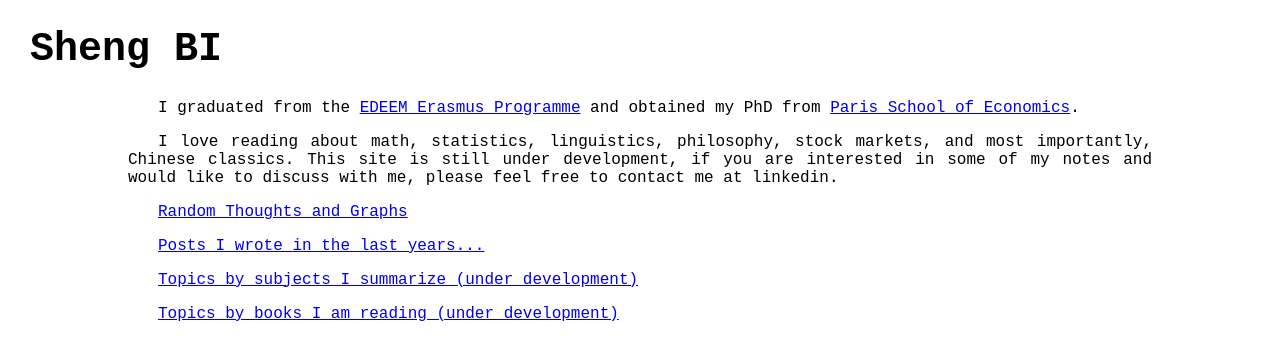
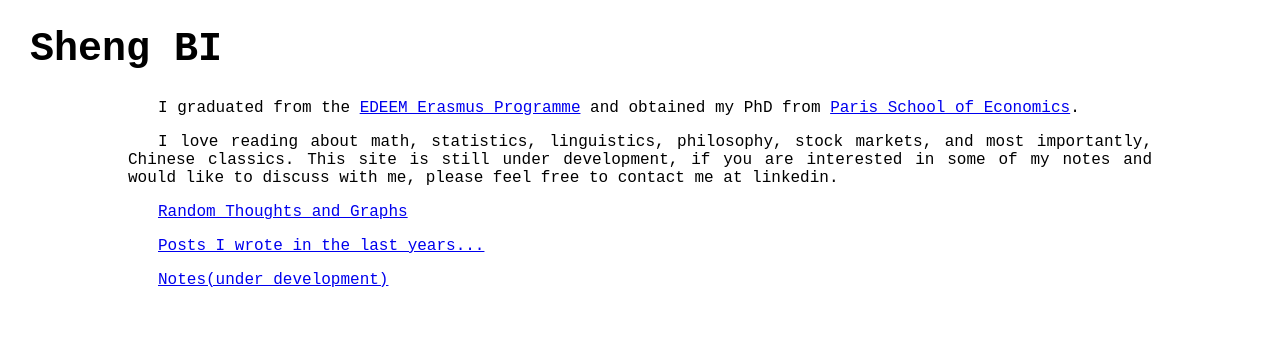
Before and after one commit to brbisheng/brbisheng.github.io, a Jekyll site: the page built from index.html, in a window 1280 px wide. Shown: the top 360 px of the page. Built offline with Jekyll 4.4.1, drawn with Linux system fonts in a browser that asks for light colours; nearby versions of some CDN libraries.

Commit message:
Update index.html

```diff
--- a/index.html
+++ b/index.html
@@ -28,9 +28,7 @@ title: Assigned to default.html
 
 	<p style = "text-indent:30px" ><a href="/blog/">Posts I wrote in the last years...</a></p>
 
-	<p style = "text-indent:30px"><a href="/blog/topicsbysubjects/">Topics by subjects I summarize (under development)</a></p>
-
-	<p style = "text-indent:30px"><a href="/blog/topicsbybooks/">Topics by books I am reading (under development) </a></p>
+	<p style = "text-indent:30px"><a href="/blog/notes/">Notes(under development)</a></p>
 
 </div>
 
```
